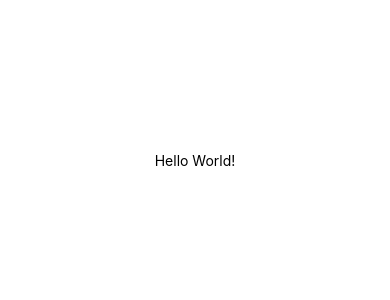
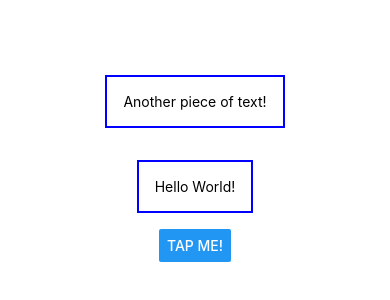
Before and after one commit to arnoldpaye/RNCourse, a React Native app: screen / in a window 390 px wide. Shown: the part 262-562 px from the top of the page. Built offline with nearby package versions, Linux system fonts and the light colour scheme.

Commit message:
feat: styling react native apps

```diff
--- a/App.js
+++ b/App.js
@@ -1,11 +1,11 @@
-import { StatusBar } from "expo-status-bar";
-import { StyleSheet, Text, View } from "react-native";
+import { Button, StyleSheet, Text, View } from "react-native";
 
 export default function App() {
   return (
     <View style={styles.container}>
-      <Text>Hello World!</Text>
-      <StatusBar style="auto" />
+      <Text style={styles.dummyText}>Another piece of text!</Text>
+      <Text style={styles.dummyText}>Hello World!</Text>
+      <Button title="Tap me!" />
     </View>
   );
 }
@@ -17,4 +17,10 @@
     alignItems: "center",
     justifyContent: "center",
   },
+  dummyText: {
+    margin: 16,
+    borderWidth: 2,
+    borderColor: "blue",
+    padding: 16,
+  },
 });
```
